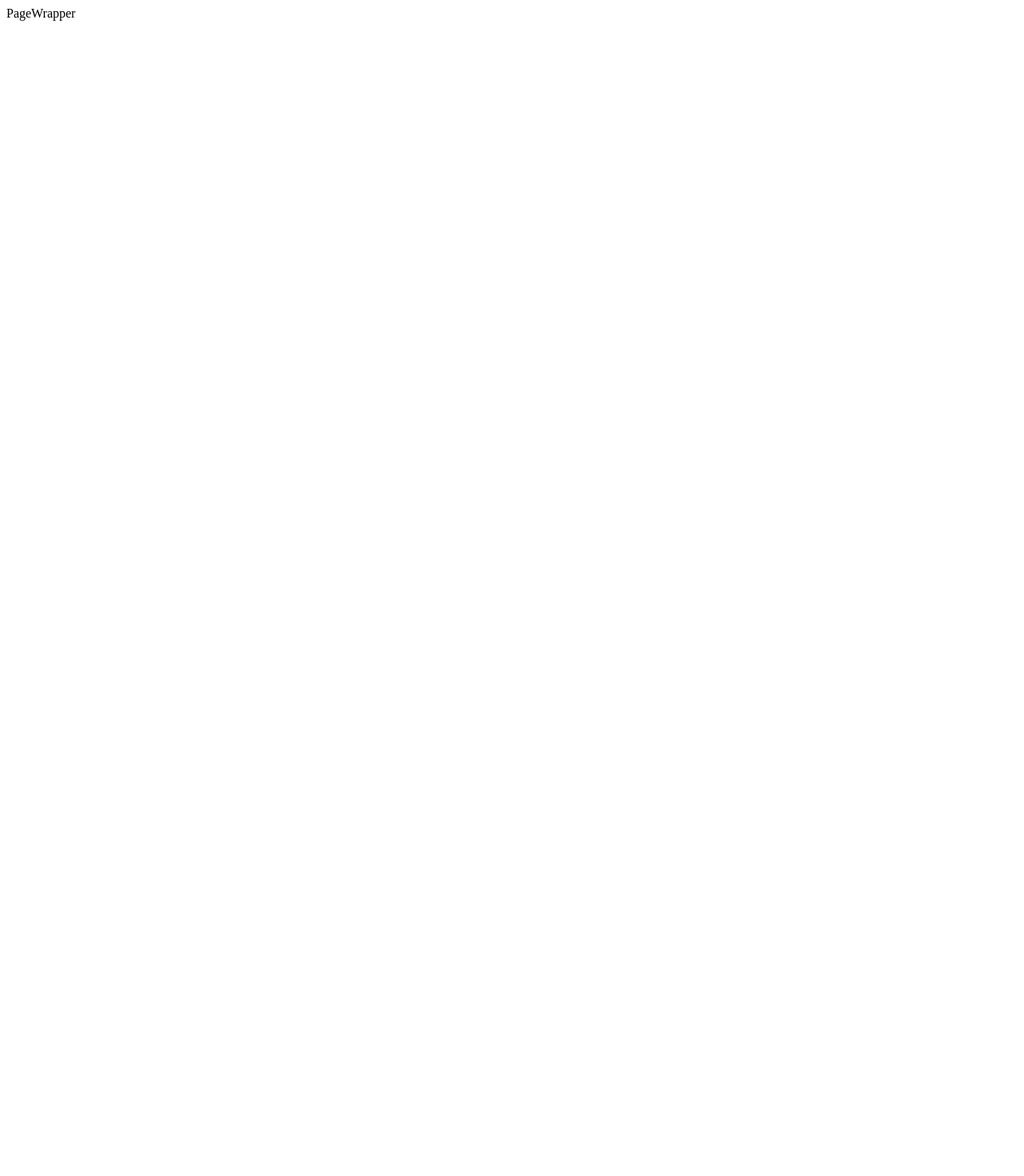
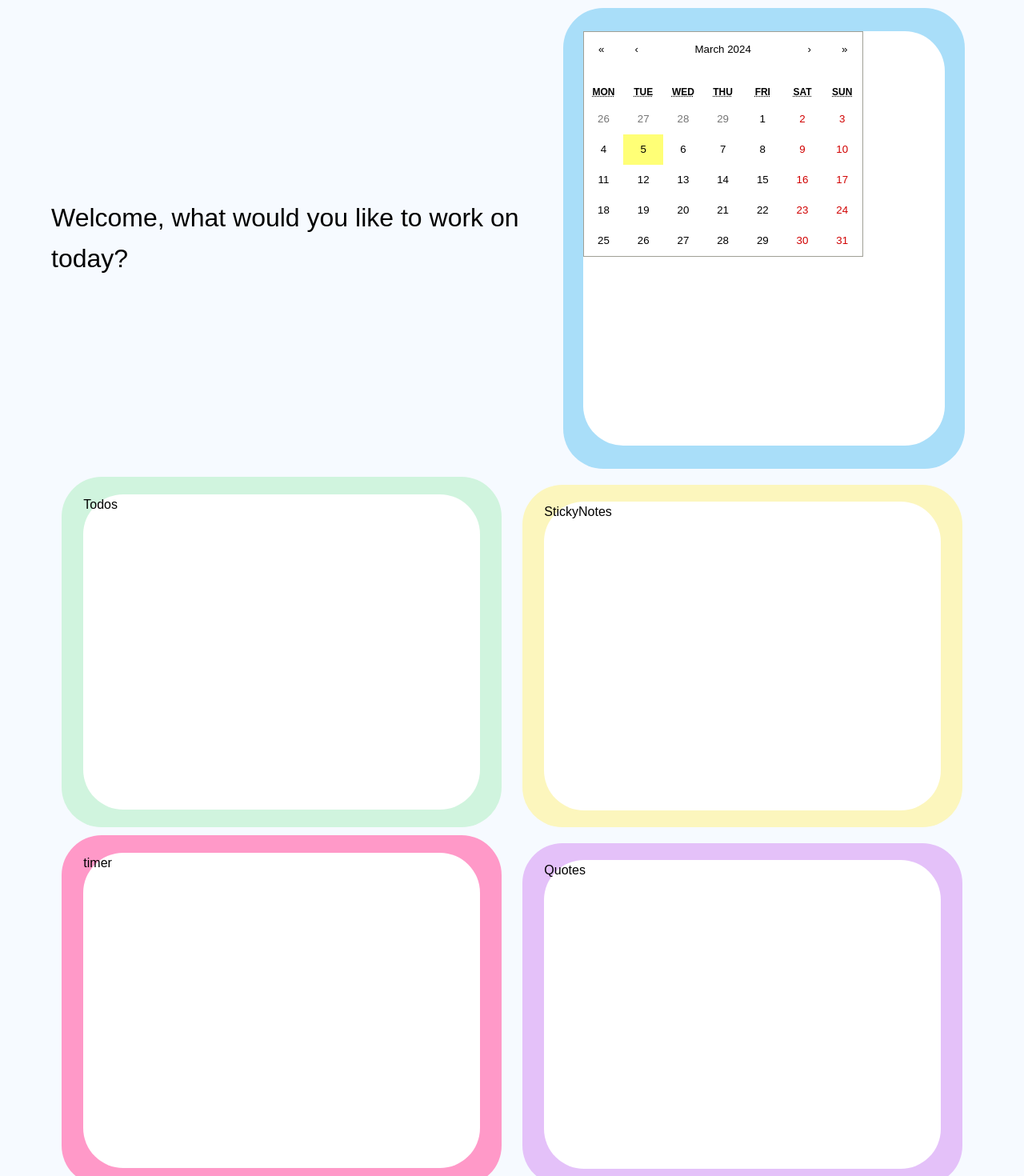
Before and after one commit to RobAMcDougall/revision-react-app, a React (Vite) app: page /HomePage in a window 1280 px wide. Shown: the top 1470 px of the page at 80% size. Before the commit the page ends 800 px from the top, so only its background shows below. Built offline with nearby package versions, Linux system fonts and the light colour scheme.

Commit message:
add general layout

```diff
--- a/package.json
+++ b/package.json
@@ -13,6 +13,7 @@
   },
   "dependencies": {
     "react": "^18.2.0",
+    "react-calendar": "^4.8.0",
     "react-dom": "^18.2.0",
     "react-router-dom": "^6.22.2",
     "react-youtube": "^10.1.0"
--- a/src/App.css
+++ b/src/App.css
@@ -0,0 +1,144 @@
+body {
+  font-family: "Arial", sans-serif;
+  background-color: #f6faff;
+  margin: 0;
+  padding: 0;
+  line-height: 1.6;
+}
+
+.container {
+  display: flex;
+  flex-direction: column;
+  width: 90vw;
+  margin: 0 auto;
+}
+
+.dashboard-section1 {
+  display: flex;
+  flex-direction: row;
+  justify-content: space-between;
+  align-items: center;
+}
+
+.welcome-message {
+  font-size: 32px;
+}
+
+.todo-tile {
+  display: flex;
+  width: 43vw; /* 50% of viewport width */
+  height: 45vw; /* Set the height to be the same as the width */
+  background-color: #d0f4de; /* Choose your desired background color */
+  border-radius: 50px;
+  align-items: center;
+  justify-content: center;
+}
+
+.todo-tile-white {
+  width: 90%; /* 50% of viewport width */
+  height: 90%; /* Set the height to be the same as the width */
+  background-color: white; /* Choose your desired background color */
+  border-radius: 50px;
+}
+
+.calendar-tile {
+  display: flex;
+  width: 43vw;
+  height: 45vw;
+  background-color: #a9def9;
+  border-radius: 50px;
+  margin: 10px;
+  align-items: center;
+  justify-content: center;
+}
+
+.calendar-tile-white {
+  width: 90%;
+  height: 90%;
+  background-color: white;
+  border-radius: 50px;
+}
+
+.dashboard-section2 {
+  display: flex;
+  flex-direction: row;
+  justify-content: space-between;
+}
+
+.react-calendar{
+  background: green;
+}
+
+.timer-tile {
+  display: flex;
+  width: 43vw;
+  height: 45vw;
+  background-color: #ff99c8;
+  border-radius: 50px;
+  margin: 10px;
+  align-items: center;
+  justify-content: center;
+}
+
+.timer-tile-white {
+  width: 90%;
+  height: 90%;
+  background-color: white;
+  border-radius: 50px;
+  margin: 10px;
+}
+
+.dashboard-section3 {
+  width: 45vw;
+  height: 70vw;
+  display: flex;
+  flex-direction: column;
+  align-items: center;
+}
+
+.dashboard-section4 {
+  width: 45vw;
+  height: 70vw;
+  display: flex;
+  flex-direction: column;
+  align-items: center;
+}
+
+.stickyNotes-tile {
+  display: flex;
+
+  width: 43vw;
+  height: 45vw;
+  background-color: #fcf6bd;
+  border-radius: 50px;
+  margin: 10px;
+  align-items: center;
+  justify-content: center;
+}
+
+.stickyNotes-tile-white {
+  width: 90%;
+  height: 90%;
+  background-color: white;
+  border-radius: 50px;
+  margin: 10px;
+}
+
+.quotes-tile {
+  display: flex;
+  align-items: center;
+  justify-content: center;
+  width: 43vw;
+  height: 45vw;
+  background-color: #e4c1f9;
+  border-radius: 50px;
+  margin: 10px;
+}
+
+.quotes-tile-white {
+  width: 90%;
+  height: 90%;
+  background-color: white;
+  border-radius: 50px;
+  margin: 10px;
+}
--- a/src/App.jsx
+++ b/src/App.jsx
@@ -15,9 +15,9 @@ function App() {
             path="/HomePage"
             element={<ProtectedRoute redirectTo="/login" />}
           > */}
-        <Route path="/HomePage" element={<PageWrapper />}>
-          <Route index element={<Pages.HomePage />} />
-        </Route>
+        {/* <Route path="/HomePage" element={<PageWrapper />}> */}
+          <Route path="/HomePage" element={<Pages.HomePage />} />
+        {/* </Route> */}
         <Route path="/VideoTaking" element={<Pages.VideoTakingPage />} />
         {/* </Route> */}
 
--- /dev/null
+++ b/src/components/FullCalendar/index.jsx
@@ -0,0 +1,27 @@
+import React from "react";
+import Calendar from "react-calendar";
+import 'react-calendar/dist/Calendar.css';
+import "../../App.css";
+import { useState } from "react";
+
+export default function FullCalendar() {
+  const [calDate, setCalDate] = useState(new Date());
+
+  // function onChange(calDate) {
+  //   // change results based on calendar date click
+  //   setCalDate(calDate)
+
+  //   const filteredResults = userResults.filter(result => {
+  //       const newResultFormat = new Date(result.created_at).toLocaleString().split(",")[0]
+  //       const newCalDateFormat = calDate.toLocaleString().split(",")[0]
+  //       return newResultFormat === newCalDateFormat
+  //   })  }
+
+  return (
+    <div className="calendar-tile">
+      <div className="calendar-tile-white">
+        <Calendar/>
+      </div>
+    </div>
+  );
+}
--- a/src/components/Quotes/index.jsx
+++ b/src/components/Quotes/index.jsx
@@ -1,7 +1,8 @@
 import React from 'react'
-
+import '../../App.css'
 export default function Quotes() {
   return (
-    <div>Quotes</div>
+    <div className='quotes-tile'><div className='quotes-tile-white'>Quotes
+      </div></div>
   )
 }
--- a/src/components/StickyNotes/index.jsx
+++ b/src/components/StickyNotes/index.jsx
@@ -1,7 +1,9 @@
 import React from 'react'
+import '../../App.css'
 
 export default function StickyNotes() {
   return (
-    <div>StickyNotes</div>
+    <div className='stickyNotes-tile'><div className='stickyNotes-tile-white'>
+      StickyNotes</div></div>
   )
 }
--- a/src/components/Timer/index.jsx
+++ b/src/components/Timer/index.jsx
@@ -2,6 +2,7 @@ import React from 'react'
 
 export default function Timer() {
   return (
-    <div>timer</div>
+    <div className='timer-tile'><div className='timer-tile-white'>timer
+      </div></div>
   )
 }
--- a/src/components/Todos/index.jsx
+++ b/src/components/Todos/index.jsx
@@ -1,7 +1,9 @@
 import React from 'react'
-
+import '../../App.css'
 export default function todos() {
   return (
-    <div>todos</div>
+    <div className='todo-tile'>
+      <div className='todo-tile-white'>Todos</div>
+    </div>
   )
 }
--- a/src/components/index.jsx
+++ b/src/components/index.jsx
@@ -1,4 +1,4 @@
-export { default as Calendar } from "./Calendar";
+export { default as FullCalendar } from "./FullCalendar";
 export { default as Quotes } from "./Quotes";
 export { default as StickyNotes } from "./StickyNotes";
 export { default as Timer } from "./Timer";
--- a/src/pages/HomePage/index.jsx
+++ b/src/pages/HomePage/index.jsx
@@ -1,5 +1,26 @@
+import {StickyNotes, Quotes, Timer, Todos, FullCalendar } from "../../components";
+import "../../App.css";
 function HomePage() {
-  return <div>HomePage</div>;
+  return (
+    <div className="container">
+      <div className="dashboard-section1">
+        <div className="welcome-message">
+          Welcome, what would you like to work on today?
+        </div>
+        <FullCalendar />
+      </div>
+      <div className="dashboard-section2">
+        <div className="dashboard-section3">
+          <Todos />
+          <Timer />
+        </div>
+        <div className="dashboard-section4">
+          <StickyNotes />
+          <Quotes />
+        </div>
+      </div>
+    </div>
+  );
 }
 
 export default HomePage;
```
Also changed, not shown: src/components/Calendar/index.jsx (deleted, +0 -8 lines), 1 other file (tests, documents, lock files or other folders).
